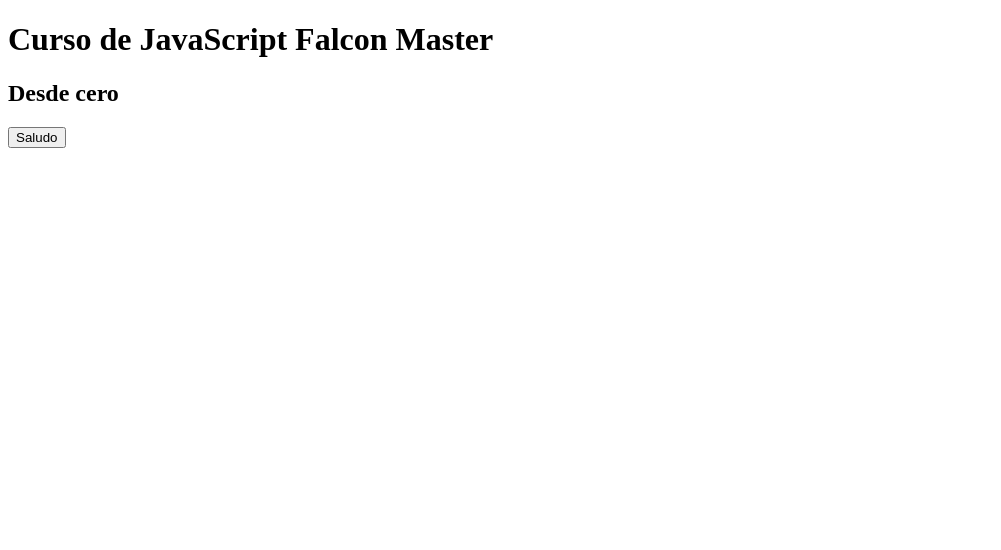
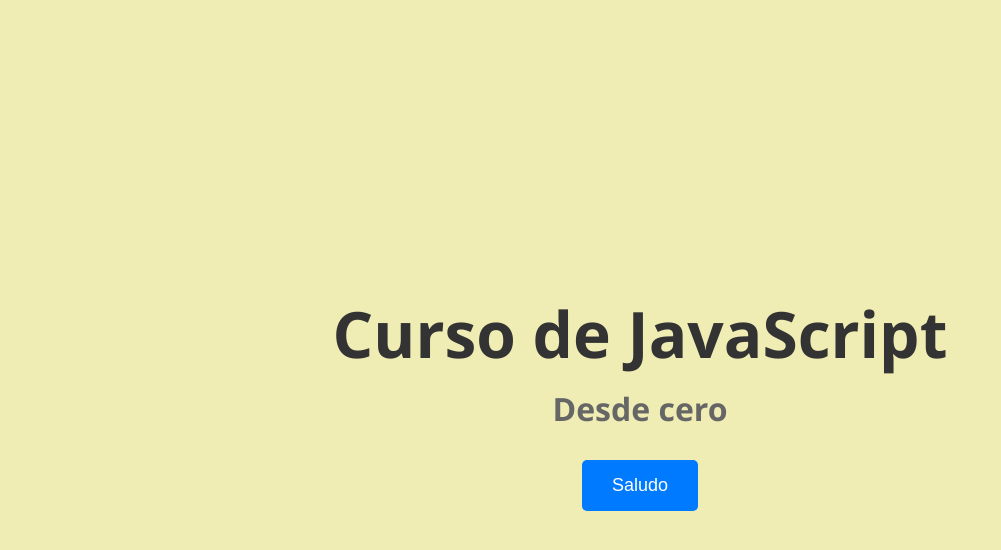
Before and after one commit to marlonmelara/fmaster-js-course, a plain HTML site: page index.html in a window 1280 px wide. Shown: the whole page, without its empty margins (0-1001 px from the left). Drawn offline with Linux system fonts and the light colour scheme.

```diff
--- a/index.html
+++ b/index.html
@@ -3,6 +3,7 @@
   <head>
     <meta charset="UTF-8" />
     <meta name="viewport" content="width=device-width, initial-scale=1.0" />
+    <link rel="stylesheet" href="styles.css" />
     <!-- <script defer src="./js/014_objetos_falcon.js"></script> -->
     <!-- <script defer src="./js/015_template_strings.js"></script> -->
     <!-- <script defer src="./js/016_condicionales.js"></script> -->
@@ -10,10 +11,10 @@
     <!-- <script defer src="./js/018_operador_ternario.js"></script> -->
     <!-- <script defer src="./js/026_metodos_para_arreglos_2.js"></script> -->
     <script defer src="./js/037_ciclo_for_each.js"></script>
-    <title>Curso de JavaScript Falcon Master</title>
+    <title>Curso de JavaScript</title>
   </head>
   <body>
-    <h1>Curso de JavaScript Falcon Master</h1>
+    <h1>Curso de JavaScript</h1>
     <h2>Desde cero</h2>
     <button onClick="saludo()">Saludo</button>
   </body>
```
